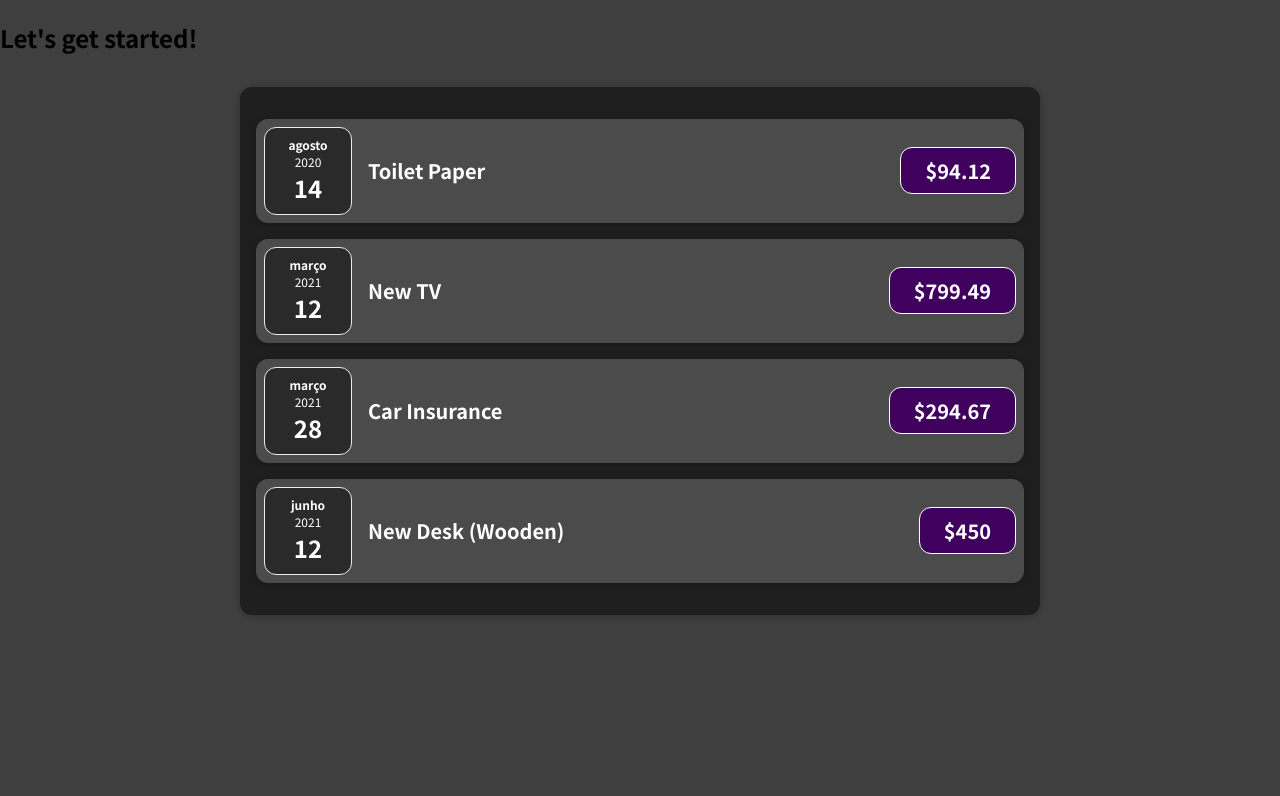
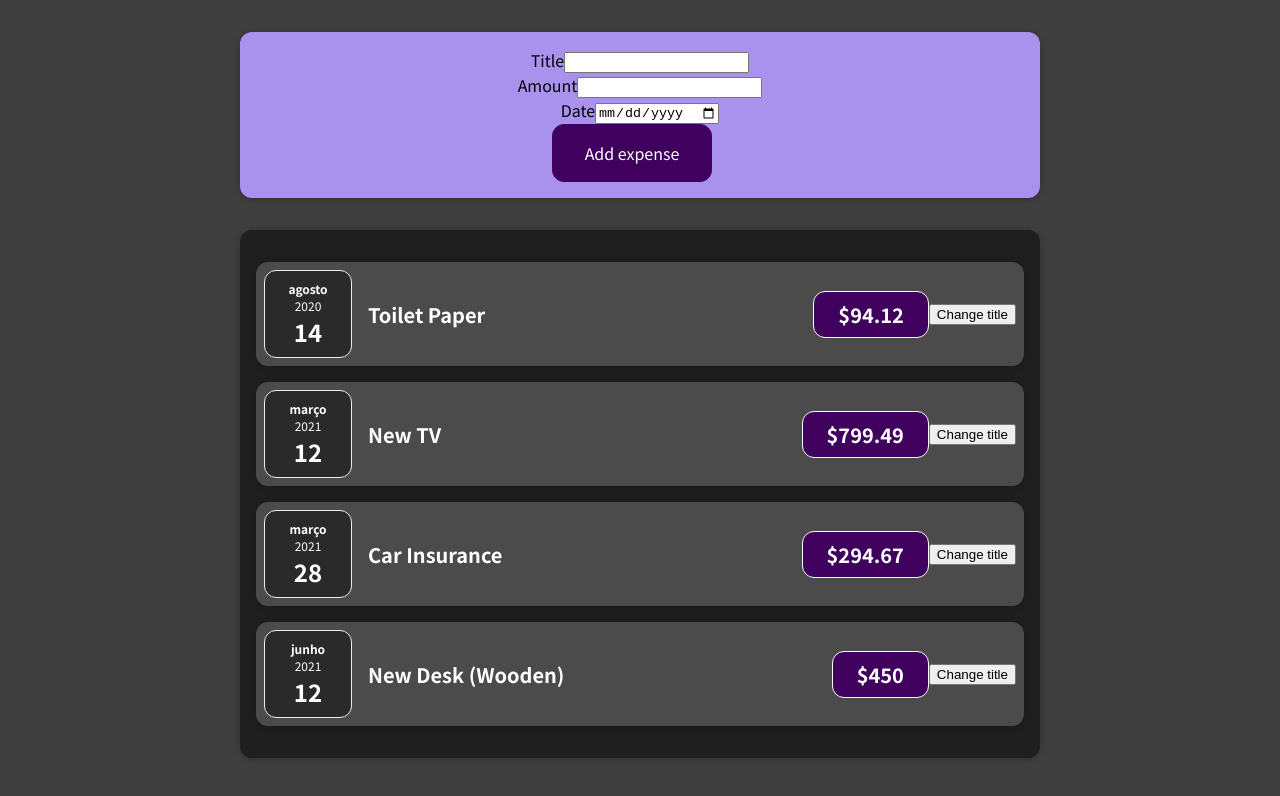
Before and after one commit to eduardompinto/react-complete-guide, a React (Create React App) app: page / in a window 1280 px wide. Shown: the top 796 px of the page. Built offline with nearby package versions, Linux system fonts and the light colour scheme.

Commit message:
Add expense form

```diff
--- a/src/App.js
+++ b/src/App.js
@@ -1,4 +1,5 @@
 import Expenses from "./components/Expenses/Expenses";
+import NewExpense from "./components/NewExpense/NewExpense";
 
 const expenses = [
   {
@@ -30,8 +31,9 @@
 function App() {
   return (
     <div>
-      <h2>Let's get started!</h2>
+      <NewExpense />
       <Expenses items={expenses}/>
+
     </div>
   );
 }
--- a/src/components/Expenses/ExpenseItem.js
+++ b/src/components/Expenses/ExpenseItem.js
@@ -1,18 +1,27 @@
+import React, { useState } from "react";
+
 import ExpenseDate from "./ExpenseDate";
 
 import "./ExpenseItem.css";
 import Card from "../UI/Card";
 
-function ExpenseItem(props) {
+const ExpenseItem = (props) => {
+  const [updateCount, setUpdateCount] = useState(0);
+  const clickHandler = () => setUpdateCount(updateCount + 1);
   return (
     <Card className="expense-item">
       <ExpenseDate date={props.date} locale={props.locale} />
       <div className="expense-item__description">
-        <h2>{props.title}</h2>
+        <h2>
+          {updateCount > 0
+            ? `${props.title} update ${updateCount} times`
+            : props.title}
+        </h2>
         <div className="expense-item__price">${props.amount}</div>
       </div>
+      <button onClick={clickHandler}>Change title</button>
     </Card>
   );
-}
+};
 
 export default ExpenseItem;
--- /dev/null
+++ b/src/components/NewExpense/ExpenseForm.css
@@ -0,0 +1,26 @@
+.new-expense__controls {
+  display: flex;
+  flex-wrap: wrap;
+  gap: 1rem;
+  margin-bottom: 1rem;
+  text-align: left;
+}
+
+.new-expense__control label {
+  font-weight: bold;
+  margin-bottom: 0.5rem;
+  display: block;
+}
+
+.new-expense__control input {
+  font: inherit;
+  padding: 0.5rem;
+  border-radius: 6px;
+  border: 1px solid #ccc;
+  width: 20rem;
+  max-width: 100%;
+}
+
+.new-expense__actions {
+  text-align: right;
+}
--- /dev/null
+++ b/src/components/NewExpense/ExpenseForm.js
@@ -0,0 +1,27 @@
+import "./ExpenseForm.css ";
+
+const ExpenseForm = () => {
+  return (
+    <form>
+      <div className="new-expense__controls">
+        <div className="new-expense__control">
+          <label>Title</label>
+          <input type="text" />
+        </div>
+        <div className="new-expense__control">
+          <label>Amount</label>
+          <input type="number" min="0.01" step="0.01" />
+        </div>
+        <div className="new-expense__control">
+          <label>Date</label>
+          <input type="date" min="2019-01-01" step="2022-12-31" />
+        </div>
+        <div className="new-expense__actions">
+          <button type="submit">Add expense</button>
+        </div>
+      </div>
+    </form>
+  );
+};
+
+export default ExpenseForm;
--- /dev/null
+++ b/src/components/NewExpense/NewExpense.css
@@ -0,0 +1,38 @@
+.new-expense {
+  background-color: #a892ee;
+  padding: 1rem;
+  margin: 2rem auto;
+  width: 50rem;
+  max-width: 95%;
+  border-radius: 12px;
+  text-align: center;
+  box-shadow: 0 1px 8px rgba(0, 0, 0, 0.25);
+}
+
+.new-expense button {
+  font: inherit;
+  cursor: pointer;
+  padding: 1rem 2rem;
+  border: 1px solid #40005d;
+  background-color: #40005d;
+  color: white;
+  border-radius: 12px;
+  margin-right: 1rem;
+}
+
+.new-expense button:hover,
+.new-expense button:active {
+  background-color: #510674;
+  border-color: #510674;
+}
+
+.new-expense button.alternative {
+  color: #220131;
+  border-color: transparent;
+  background-color: transparent;
+}
+
+.new-expense button.alternative:hover,
+.new-expense button.alternative:active {
+  background-color: #ddb3f8;
+}
--- /dev/null
+++ b/src/components/NewExpense/NewExpense.js
@@ -0,0 +1,12 @@
+import ExpenseForm from "./ExpenseForm";
+import "./NewExpense.css";
+
+const NewExpense = () => {
+  return (
+    <div className="new-expense">
+      <ExpenseForm />
+    </div>
+  );
+};
+
+export default NewExpense;
```
